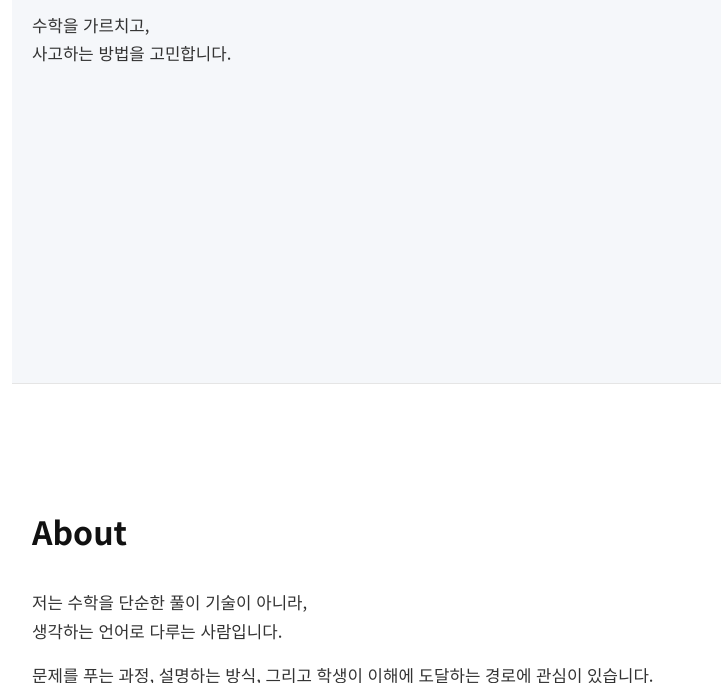
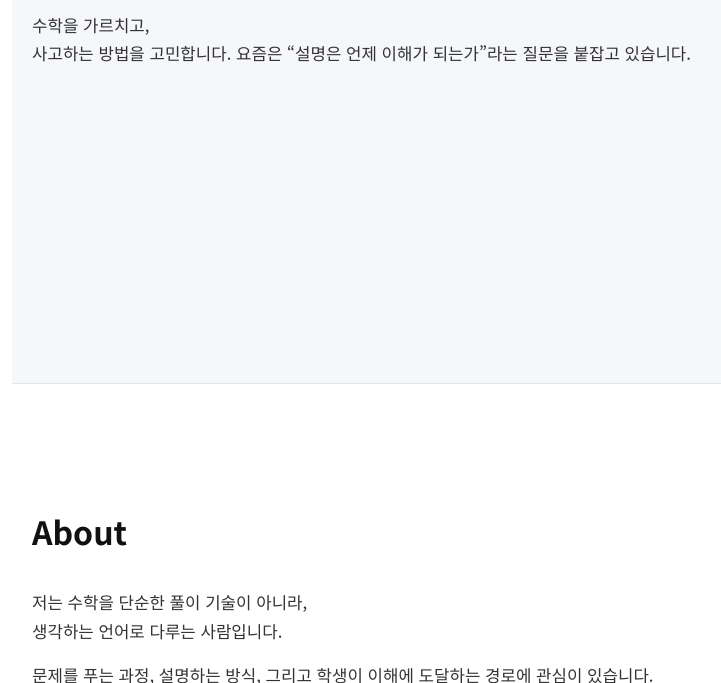
Before and after one commit to hth2597/hth2597.github.io, a plain HTML site: page index.html in a window 1280 px wide. Shown: the part 417-1100 px from the top of the page, without its empty margins (178-899 px from the left). Drawn offline with Linux system fonts and the light colour scheme.

Commit message:
Update index.html

```diff
--- a/index.html
+++ b/index.html
@@ -103,6 +103,7 @@
       <p>
         수학을 가르치고,<br>
         사고하는 방법을 고민합니다.
+        요즘은 “설명은 언제 이해가 되는가”라는 질문을 붙잡고 있습니다.
       </p>
     </div>
   </section>
```
